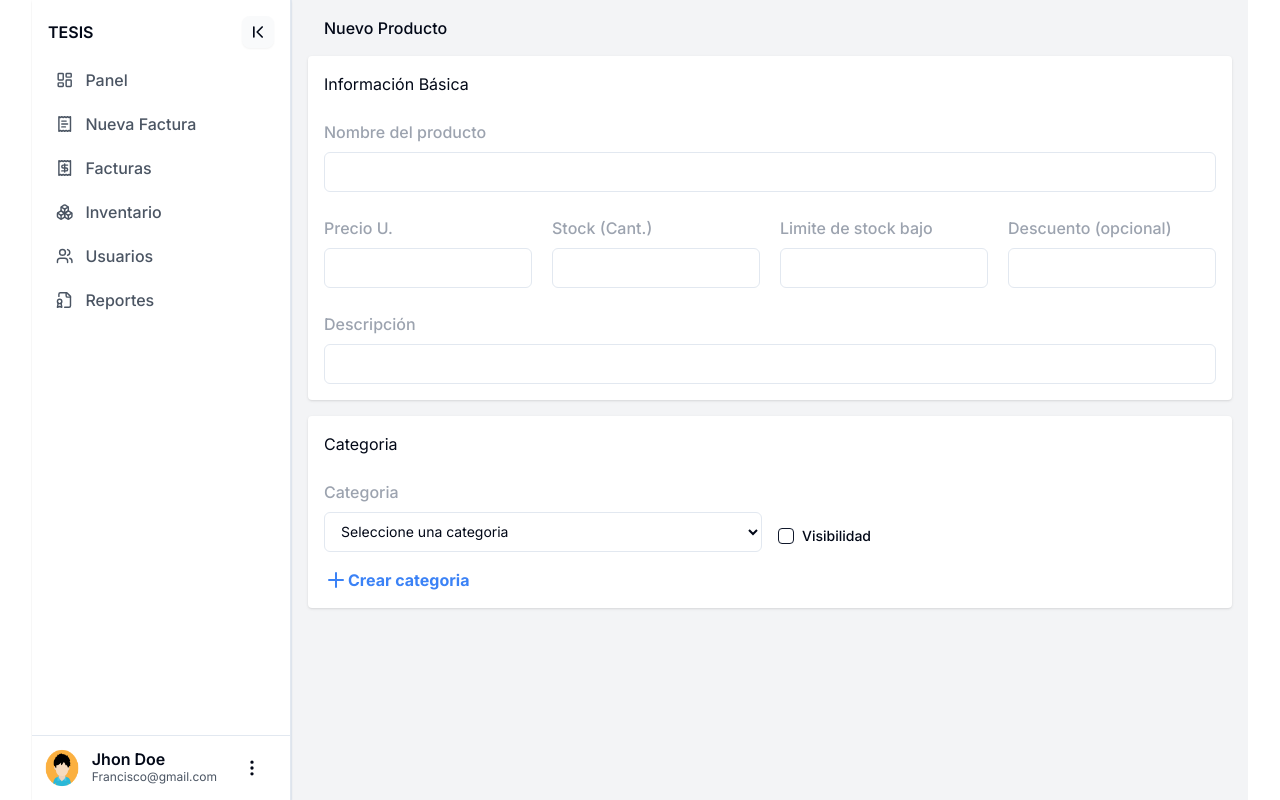
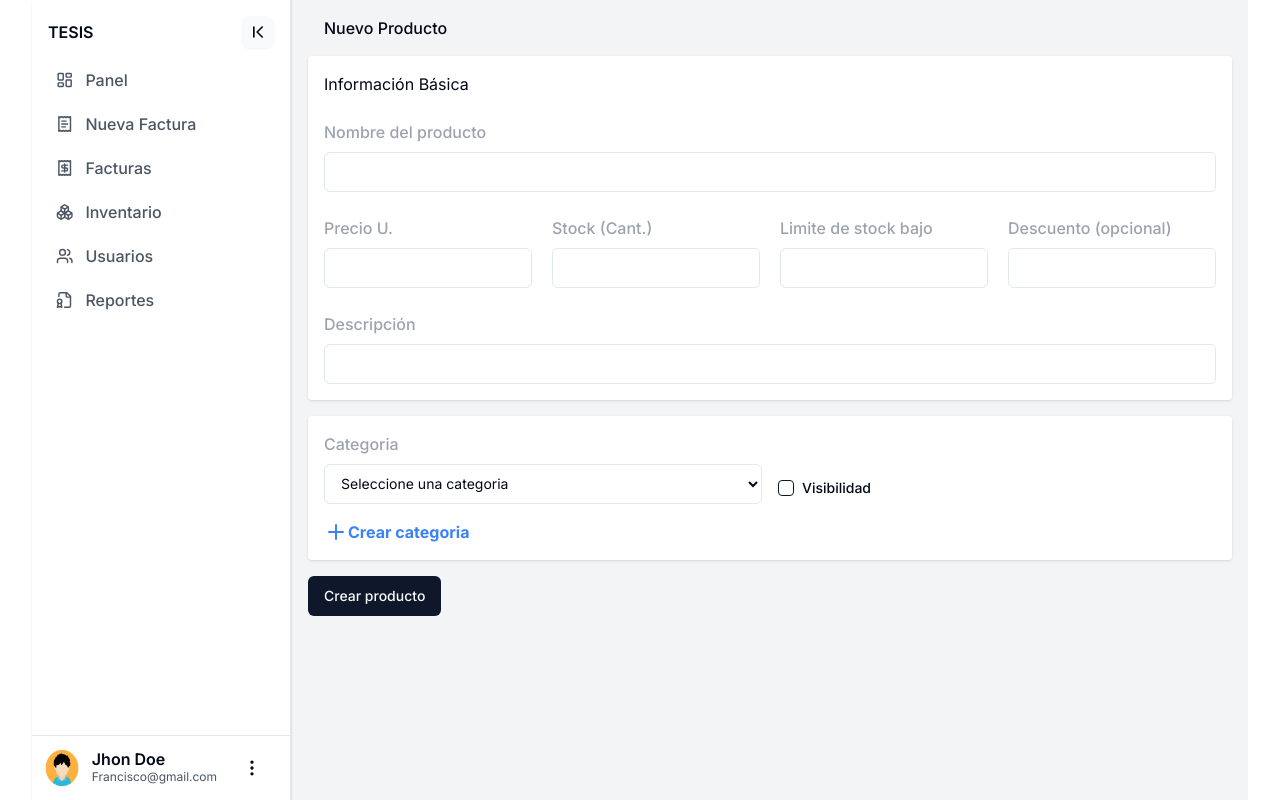
Before and after one commit to francisco-JGC/Inventory-plus-frontend, a Next.js app: page /dashboard/inventory/add-product in a window 1280 px wide. Built offline with nearby package versions, Linux system fonts and the light colour scheme.

Commit message:
feat: create producto function

```diff
--- a/src/app/dashboard/inventory/add-product/page.tsx
+++ b/src/app/dashboard/inventory/add-product/page.tsx
@@ -6,8 +6,11 @@ import { useState, useEffect } from "react";
 import { AddCategory, ICategory } from "./_components/addCategory";
 import { Modal } from "@/components/modal";
 import { Plus } from "lucide-react";
+import { Button } from "@/components/ui/button";
+import { toast } from "sonner";
+import { createProduct } from "@/services/product";
 
-interface ICreateProduct {
+export interface ICreateProduct {
   product_name: string
   description?: string
   price: number
@@ -24,6 +27,18 @@ export default function AddProductPage() {
 
   const handleAddCategory = (category: ICategory) => {
     setCategories((prev) => [...prev, category])
+  }
+
+  const handleAddProduct = async () => {
+    const response = await createProduct(formValues)
+    toast.dismiss()
+
+    if (!response.success) {
+      return toast.error('Hubo un error al crear el producto')
+    }
+
+    toast.success('Se ha creado el producto')
+    resetForm()
   }
 
   return (
@@ -99,10 +114,6 @@ export default function AddProductPage() {
       </div>
 
       <div className="bg-white rounded-sm shadow p-4 flex flex-col gap-6 w-full">
-        <div>
-          <span>Categoria</span>
-        </div>
-
         <div className="grid grid-cols-2 gap-4">
           <div className="flex flex-col gap-2">
             <label className="font-medium  text-gray-400">Categoria</label>
@@ -155,6 +166,12 @@ export default function AddProductPage() {
           </div>
         </div>
       </div>
-    </div >
+
+      <div>
+        <Button onClick={handleAddProduct}>
+          Crear producto
+        </Button>
+      </div>
+    </div>
   );
 }
--- /dev/null
+++ b/src/services/product/index.ts
@@ -0,0 +1,18 @@
+import { ICreateProduct } from '@/app/dashboard/inventory/add-product/page'
+import { fetchData, IHandleResponse } from '@/utils/fetch-data'
+import { toast } from 'sonner'
+
+export const createProduct = async (
+  product: ICreateProduct,
+): Promise<IHandleResponse> => {
+  toast.loading('Creando categoria', {
+    description: 'Espere un momento...',
+  })
+
+  return await fetchData({
+    url: '/product/create',
+    data: product,
+    method: 'POST',
+    useToken: true,
+  })
+}
```
